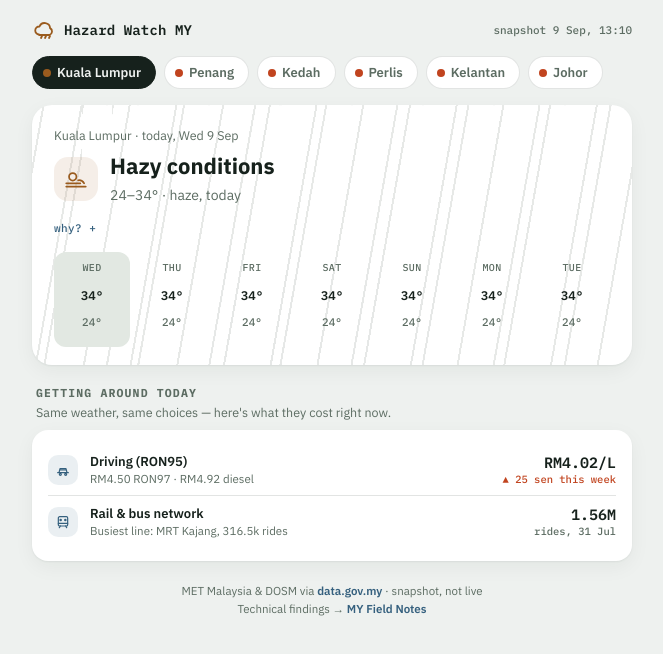
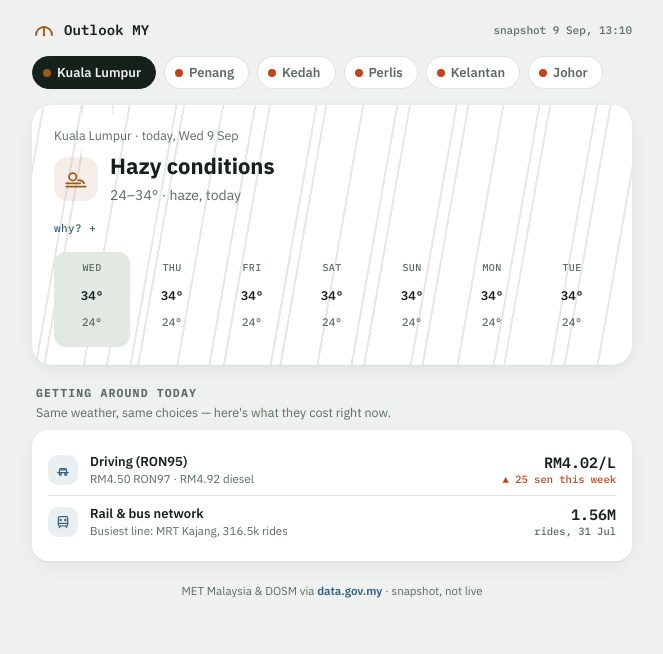
Before and after one commit to chiajiesin-vibin/HazardWatchMY, a plain HTML site: page index.html in a window 1280 px wide. Shown: the whole page, without its empty margins (308-971 px from the left). Drawn offline with Linux system fonts and the light colour scheme.

Commit message:
Rebrand to Outlook MY, remove field notes link

```diff
--- a/index.html
+++ b/index.html
@@ -3,7 +3,7 @@
 <head>
 <meta charset="UTF-8">
 <meta name="viewport" content="width=device-width, initial-scale=1.0">
-<title>Hazard Watch MY</title>
+<title>Outlook MY</title>
 <meta name="description" content="A single daily outlook for Malaysia — one verdict per location built from weather, warnings and seismic data, plus what it means for your commute today.">
 <link rel="stylesheet" href="https://fonts.googleapis.com/css2?family=IBM+Plex+Mono:wght@500;600;700&family=IBM+Plex+Sans:wght@400;500;600;700&display=swap">
 <style>
@@ -186,8 +186,8 @@
 
   <div class="topbar">
     <div class="brand">
-      <svg class="brand-mark" viewBox="0 0 24 24" fill="none" stroke="currentColor" stroke-width="1.8" stroke-linecap="round" stroke-linejoin="round"><path d="M7 16.5a4 4 0 0 1 .5-8 5.5 5.5 0 0 1 10.6 1.6A3.8 3.8 0 0 1 17.5 17H7Z"/><path d="M9 20l1-2M13 20l1-2M17 20l1-2"/></svg>
-      <span class="brand-name">Hazard Watch MY</span>
+      <svg class="brand-mark" viewBox="0 0 24 24" fill="none" stroke="currentColor" stroke-width="1.8" stroke-linecap="round" stroke-linejoin="round"><path d="M4 17a8 8 0 0 1 16 0"/><path d="M12 17V9.5"/><circle cx="12" cy="17" r="1.3" fill="currentColor" stroke="none"/></svg>
+      <span class="brand-name">Outlook MY</span>
     </div>
     <span class="asof">snapshot 9 Sep, 13:10</span>
   </div>
@@ -244,7 +244,6 @@
 
   <footer>
     <div>MET Malaysia &amp; DOSM via <a href="https://developer.data.gov.my/realtime-api/weather">data.gov.my</a> &middot; snapshot, not live</div>
-    <div class="src">Technical findings &rarr; <a href="https://claude.ai/code/artifact/0bebfc39-1dd8-4e92-b1a6-2cdf60e35759">MY Field Notes</a></div>
   </footer>
 
 </div>
```
